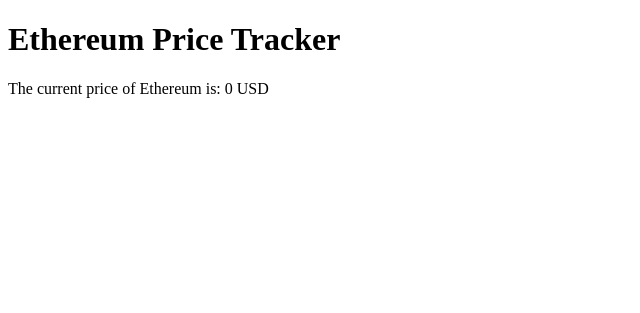
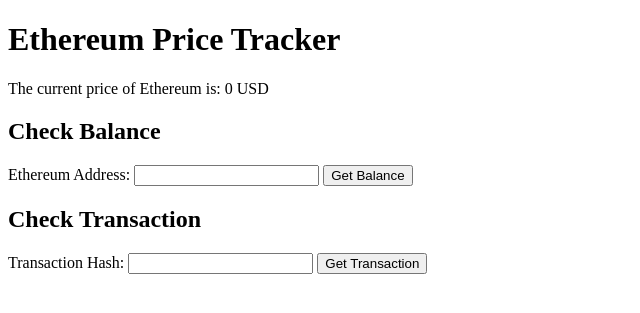
Before and after one commit to ArtemRuslanovich/web3, a Flask app: page / in a window 1280 px wide. Shown: the top 313 px of the page, without its empty margins (0-640 px from the left). Run offline with Flask 3, Linux system fonts and the light colour scheme; data that the repository does not hold is empty.

Commit message:
add check balance

```diff
--- a/main.py
+++ b/main.py
@@ -1,5 +1,6 @@
 import requests
-from flask import Flask, jsonify, render_template
+from flask import Flask, jsonify, render_template, request
+from web3 import Web3
 
 
 app = Flask(__name__)
@@ -9,6 +10,11 @@
         return file.read().strip()
 
 ARBISCAN_API_KEY = read_api_key()
+alchemy_api_key = 'JHIR3eEJvo1ttf9lJsy7f7V4gt5nbJao'
+
+# Подключалка к Эфириуму через Infura
+alchemy_url = f'https://eth-mainnet.alchemyapi.io/v2/{alchemy_api_key}'
+web3 = Web3(Web3.HTTPProvider(alchemy_url))
 
 # получение цены eth к usd
 def get_eth_price(ARBISCAN_API_KEY):
@@ -34,5 +40,16 @@
     except Exception as e:
         return jsonify({'error': str(e)}), 500
 
+
+@app.route('/balance', methods=['POST'])
+def balance():
+    try:
+        address = request.form['address']
+        balance = web3.eth.get_balance(address)
+        eth_balance = web3.fromWei(balance, 'ether')
+        return jsonify({'address': address, 'balance': eth_balance}), 200
+    except Exception as e:
+        return jsonify({'error': str(e)}), 500
+
 if __name__ == '__main__':
     app.run(debug=True)
--- a/templates/index.html
+++ b/templates/index.html
@@ -9,7 +9,24 @@
     <h1>Ethereum Price Tracker</h1>
     <p>The current price of Ethereum is: <span id="eth-price">Loading...</span> USD</p>
 
+    <h2>Check Balance</h2>
+    <form id="balance-form">
+        <label for="address">Ethereum Address:</label>
+        <input type="text" id="address" name="address" required>
+        <button type="submit">Get Balance</button>
+    </form>
+    <p id="balance-result"></p>
+
+    <h2>Check Transaction</h2>
+    <form id="transaction-form">
+        <label for="tx-hash">Transaction Hash:</label>
+        <input type="text" id="tx-hash" name="tx_hash" required>
+        <button type="submit">Get Transaction</button>
+    </form>
+    <pre id="transaction-result"></pre>
+
     <script>
+        // Fetching the ETH price
         fetch('/price')
             .then(response => response.json())
             .then(data => {
@@ -19,6 +36,48 @@
                 console.error('Error fetching the Ethereum price:', error);
                 document.getElementById('eth-price').innerText = 'Error fetching price';
             });
+
+        // Fetching the balance
+        document.getElementById('balance-form').addEventListener('submit', function(event) {
+            event.preventDefault();
+            const address = document.getElementById('address').value;
+            fetch('/balance', {
+                method: 'POST',
+                headers: {
+                    'Content-Type': 'application/json'
+                },
+                body: JSON.stringify({ address: address })
+            })
+            .then(response => response.json())
+            .then(data => {
+                document.getElementById('balance-result').innerText = `Balance: ${data.balance} ETH`;
+            })
+            .catch(error => {
+                console.error('Error fetching the balance:', error);
+                document.getElementById('balance-result').innerText = 'Error fetching balance';
+            });
+        });
+
+        // Fetching the transaction
+        document.getElementById('transaction-form').addEventListener('submit', function(event) {
+            event.preventDefault();
+            const txHash = document.getElementById('tx-hash').value;
+            fetch('/transaction', {
+                method: 'POST',
+                headers: {
+                    'Content-Type': 'application/json'
+                },
+                body: JSON.stringify({ tx_hash: txHash })
+            })
+            .then(response => response.json())
+            .then(data => {
+                document.getElementById('transaction-result').innerText = JSON.stringify(data.transaction, null, 2);
+            })
+            .catch(error => {
+                console.error('Error fetching the transaction:', error);
+                document.getElementById('transaction-result').innerText = 'Error fetching transaction';
+            });
+        });
     </script>
 </body>
 </html>
```
